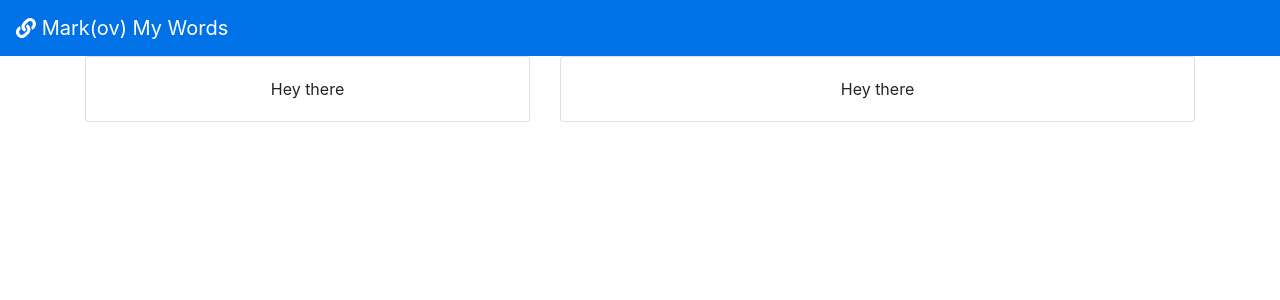
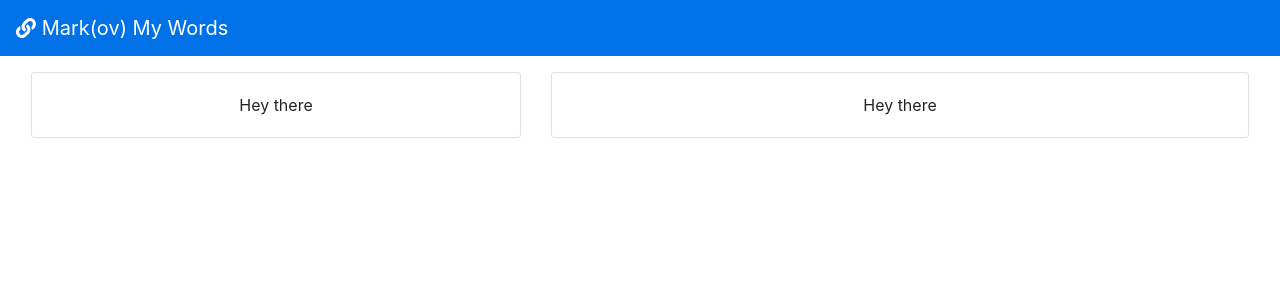
Before and after one commit to Joeento/markmywords-client, a React (Create React App) app: page / in a window 1280 px wide. Shown: the top 300 px of the page. Built offline with nearby package versions, Linux system fonts and the light colour scheme.

Commit message:
Playing around with some formatting

```diff
--- a/src/App.js
+++ b/src/App.js
@@ -9,8 +9,7 @@ function App() {
   return (
     <div className="App">
       <NavigationBar />
-      <Container>
-        <Row>
+      <Row className="mt-3 mx-3">
         <Col md={5}>
           <InputCard />
         </Col>
@@ -18,7 +17,6 @@ function App() {
           <InputCard />
         </Col>
       </Row>
-      </Container>
     </div>
   );
 }
```
Lines whose indentation alone changed are shown as unchanged.
